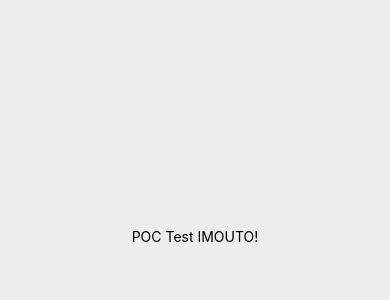
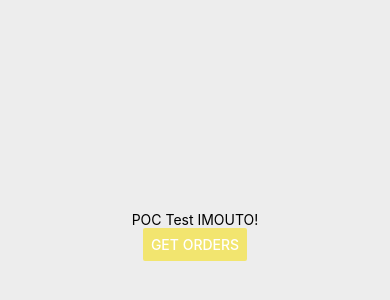
Before and after one commit to RedBrickBurrito/TecFood, a React Native app in the folder TecFood/: screen / in a window 390 px wide. Shown: the part 186-486 px from the top of the page. Built offline with nearby package versions, Linux system fonts and the light colour scheme.

Commit message:
Axios request to get info from database

```diff
--- a/TecFood/App.js
+++ b/TecFood/App.js
@@ -5,13 +5,27 @@ import {
   setStatusBarStyle,
 } from "expo-status-bar";
 import React from "react";
-import { StyleSheet, Text, View, SafeAreaView, Platform } from "react-native";
+import { StyleSheet, Text, View, SafeAreaView, Platform, Button } from "react-native";
 import { useDeviceOrientation } from "@react-native-community/hooks";
+import axios from 'axios';
 
 export default function App() {
+  const getOrders = () => {
+    axios.get('https://tecfood.herokuapp.com/orders').then(response => {
+      console.log(response.data);
+    }).catch(err => {
+      console.log(err);
+    })
+  }
+
   return (
     <SafeAreaView style={styles.container}>
       <Text>POC Test IMOUTO!</Text>
+      <Button
+        onPress={getOrders}
+        title="Get Orders"
+        color="#f2e56f"
+      />
       <StatusBar style="auto" />
     </SafeAreaView>
   );
--- a/TecFood/app.json
+++ b/TecFood/app.json
@@ -18,7 +18,7 @@
       "supportsTablet": true
     },
     "web": {
-      "favicon": "./assets/favicon.png"
+      "favicon": "./app/assets/favicon.png"
     }
   }
 }
```
